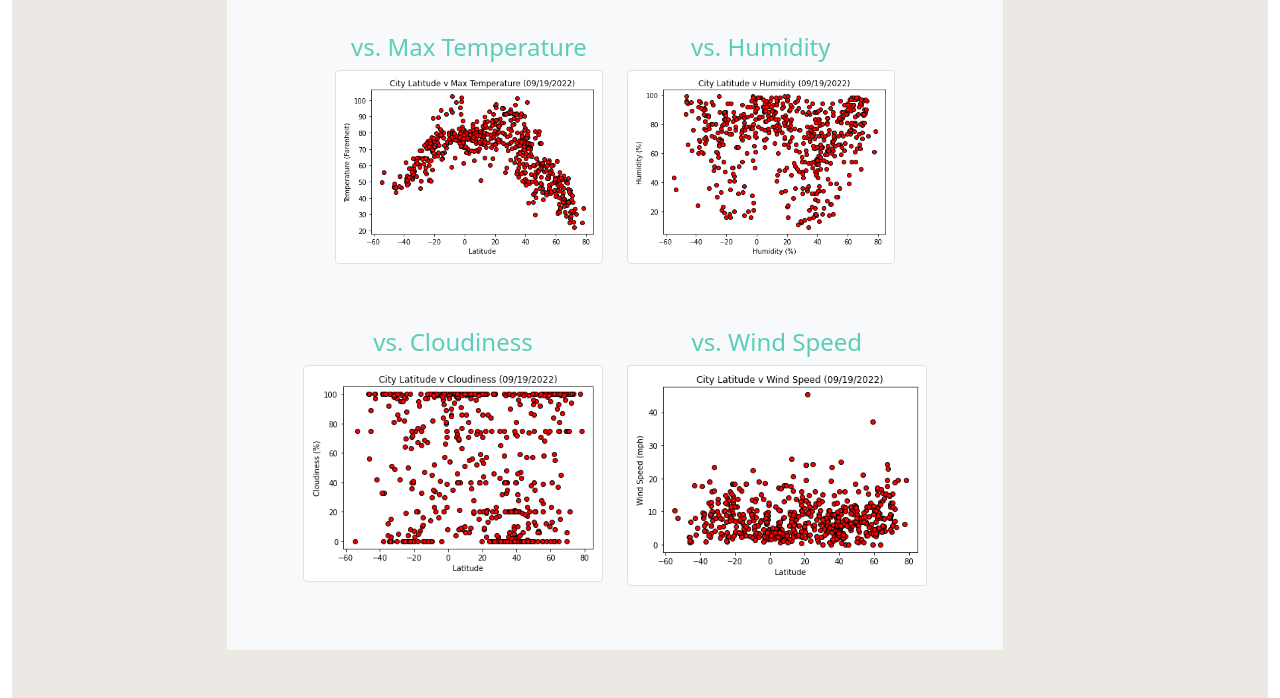
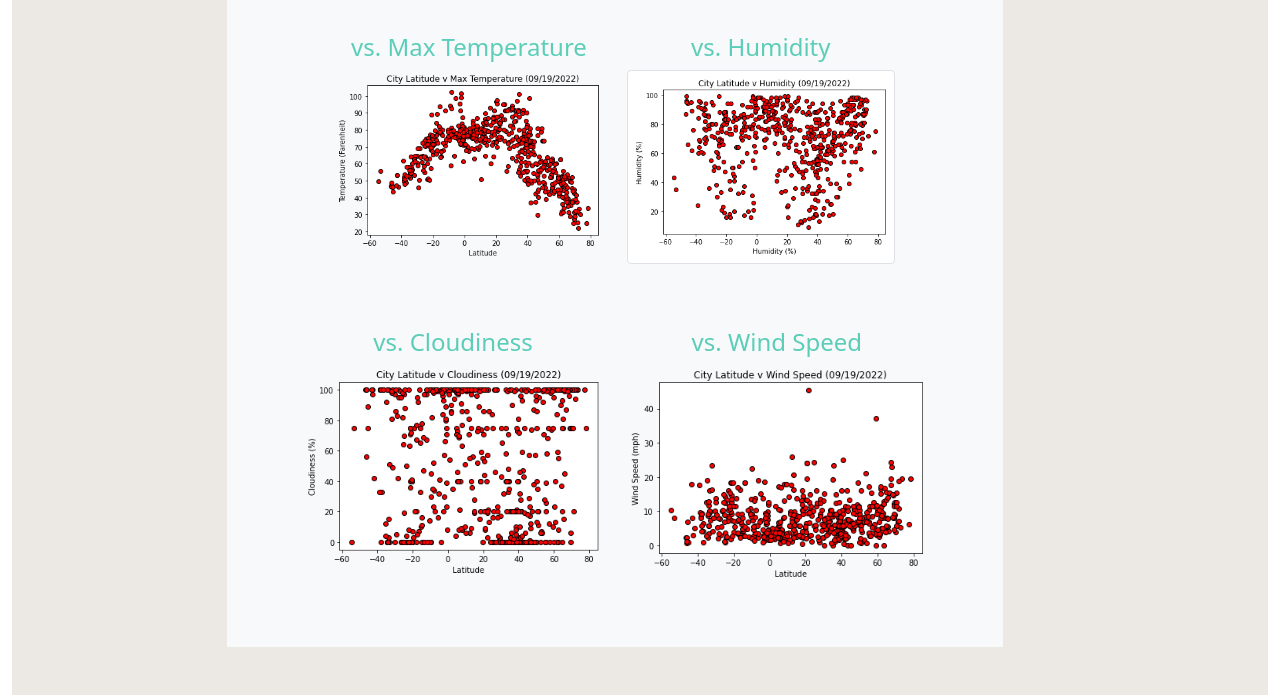
Before and after one commit to scbigler/Web-Design-Challenge, a plain HTML site: page visualizations/comparison.html in a window 1280 px wide. Shown: the part 223-921 px from the top of the page. Drawn offline with nearby package versions, Linux system fonts and the light colour scheme.

Commit message:
fixed comparison.html

```diff
--- a/visualizations/comparison.html
+++ b/visualizations/comparison.html
@@ -71,21 +71,21 @@
                       <div class="row p-5">
                         <div class="col-sm-6">
                             <h4 class="text-center">vs. Max Temperature</h4>
-                          <a href="temp.html"><img src="../assets/images/lat-temp.png" class="img-fluid img-thumbnail" alt="Latitude vs Temperature"></a>
+                          <a href="temp.html"><img src="../assets/images/lat-temp.png" class="img-fluid" alt="Latitude vs Temperature"></a>
                         </div>
                         <div class="col-sm-6">
                             <h4 class="text-center">vs. Humidity</h4>
-                          <a href="/Web-Design-Challenge/visualizations/humidity.html" target="_self"><img src="../assets/images/lat-humidity.png" class="img-fluid img-thumbnail" alt="Latitude vs Humidity"></a>
+                          <a href="humidity.html" ><img src="../assets/images/lat-humidity.png" class="img-fluid img-thumbnail" alt="Latitude vs Humidity"></a>
                         </div>
                       </div>
                       <div class="row p-3">
                         <div class="col-sm-6">
                             <h4 class="text-center">vs. Cloudiness</h4>
-                          <a href="cloudy.html"><img src="../assets/images/lat-cloudiness.png" class="img-fluid img-thumbnail" alt="Latitude vs Cloudiness"></a>
+                          <a href="cloudy.html"><img src="../assets/images/lat-cloudiness.png" class="img-fluid" alt="Latitude vs Cloudiness"></a>
                         </div>
                         <div class="col-sm-6">
                             <h4 class="text-center">vs. Wind Speed</h4>
-                          <a href="wind.html"><img src="../assets/images/lat-windspeed.png" class="img-fluid img-thumbnail" alt="Latitude vs Wind Speed"></a>
+                          <a href="wind.html"><img src="../assets/images/lat-windspeed.png" class="img-fluid" alt="Latitude vs Wind Speed"></a>
                         </div>
                       </div>
                     </div>
```
